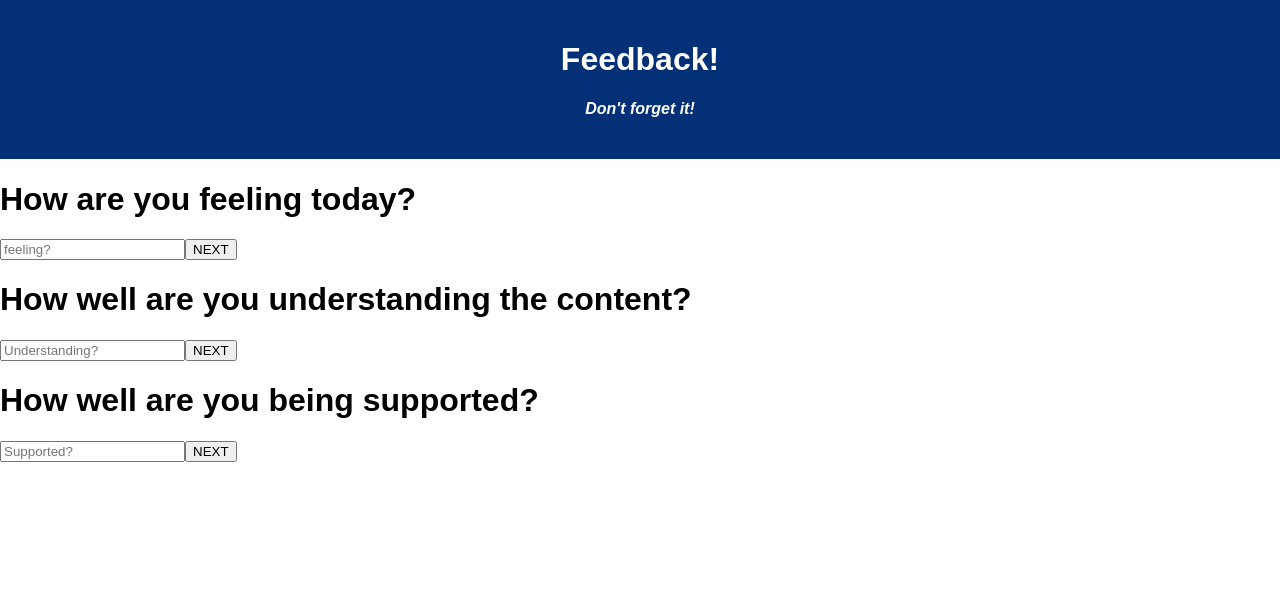
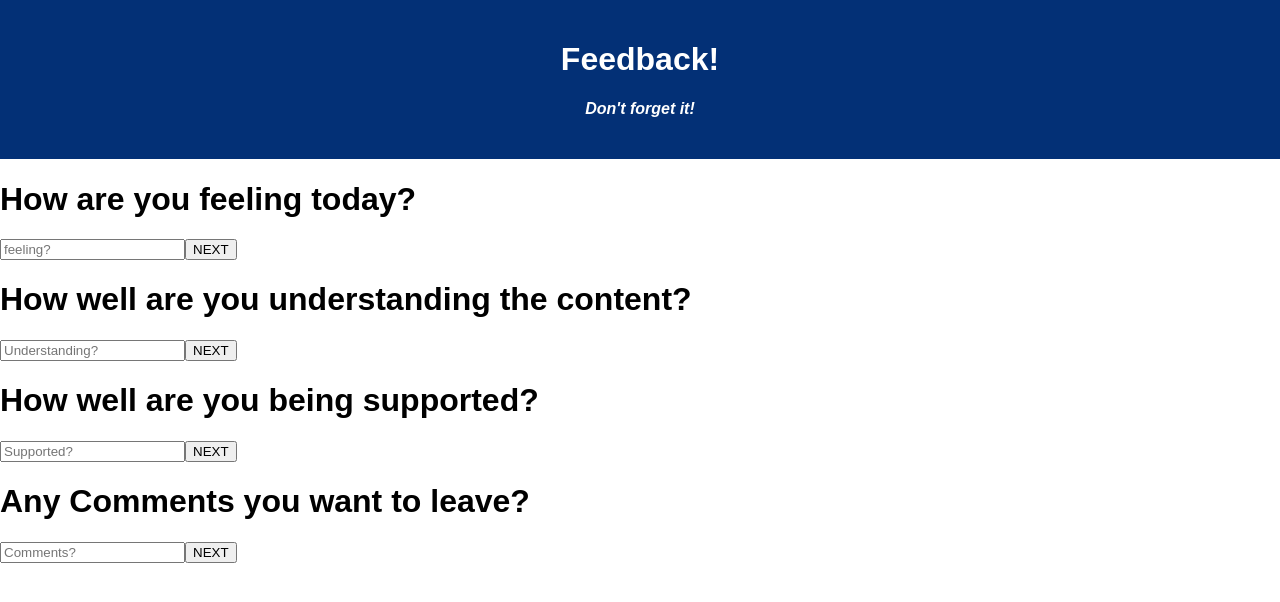
Before and after one commit to MrOrtiz1988/weekend-redux-feedback-loop, a React (Create React App) app: page / in a window 1280 px wide. Shown: the top 602 px of the page. Built offline with nearby package versions, Linux system fonts and the light colour scheme.

Commit message:
comments component created and works as it should, moving on to the next component

```diff
--- a/src/components/App/App.jsx
+++ b/src/components/App/App.jsx
@@ -5,6 +5,7 @@ import Header from '../Header/Header';
 import Feeling from '../Feeling/Feeling';
 import Understanding from '../Understanding/Understanding';
 import Supported from '../Supported/Supported';
+import Comments from '../Comments/Comments';
 
 function App() {
 
@@ -16,6 +17,7 @@ function App() {
       <Feeling />
       <Understanding />
       <Supported />
+      <Comments />
     </div>
   );
 }
--- /dev/null
+++ b/src/components/Comments/Comments.jsx
@@ -0,0 +1,34 @@
+import { useState } from 'react';
+import { useDispatch } from 'react-redux';
+
+
+function Comments () {
+
+    const [commentInput, setCommentInput] = useState('');
+
+    const dispatch = useDispatch();
+
+    const sendComment = (event) => {
+        event.preventDefault();
+
+        dispatch({
+            type: 'SET_COMMENT',
+            payload: commentInput
+        })
+    }
+
+    return (
+        <form onSubmit={sendComment}>
+            <h1>Any Comments you want to leave?</h1>
+            <input
+                type="text"
+                placeholder="Comments?"
+                value={commentInput}
+                onChange={ event => setCommentInput(event.target.value) }
+            />
+            <button>NEXT</button>
+        </form>
+    )
+}
+
+export default Comments;
--- a/src/index.js
+++ b/src/index.js
@@ -13,6 +13,10 @@ const feedback = (state = {}, action) => {
         return {...state, feeling: action.payload}
     }else if (action.type === 'SET_UNDERSTANDING') {
         return {...state, understanding: action.payload}
+    }else if (action.type === 'SET_SUPPORTED') {
+        return {...state, supported: action.payload}
+    }else if (action.type === 'SET_COMMENT') {
+        return {...state, comments: action.payload}
     }
     return state;
 }
```
